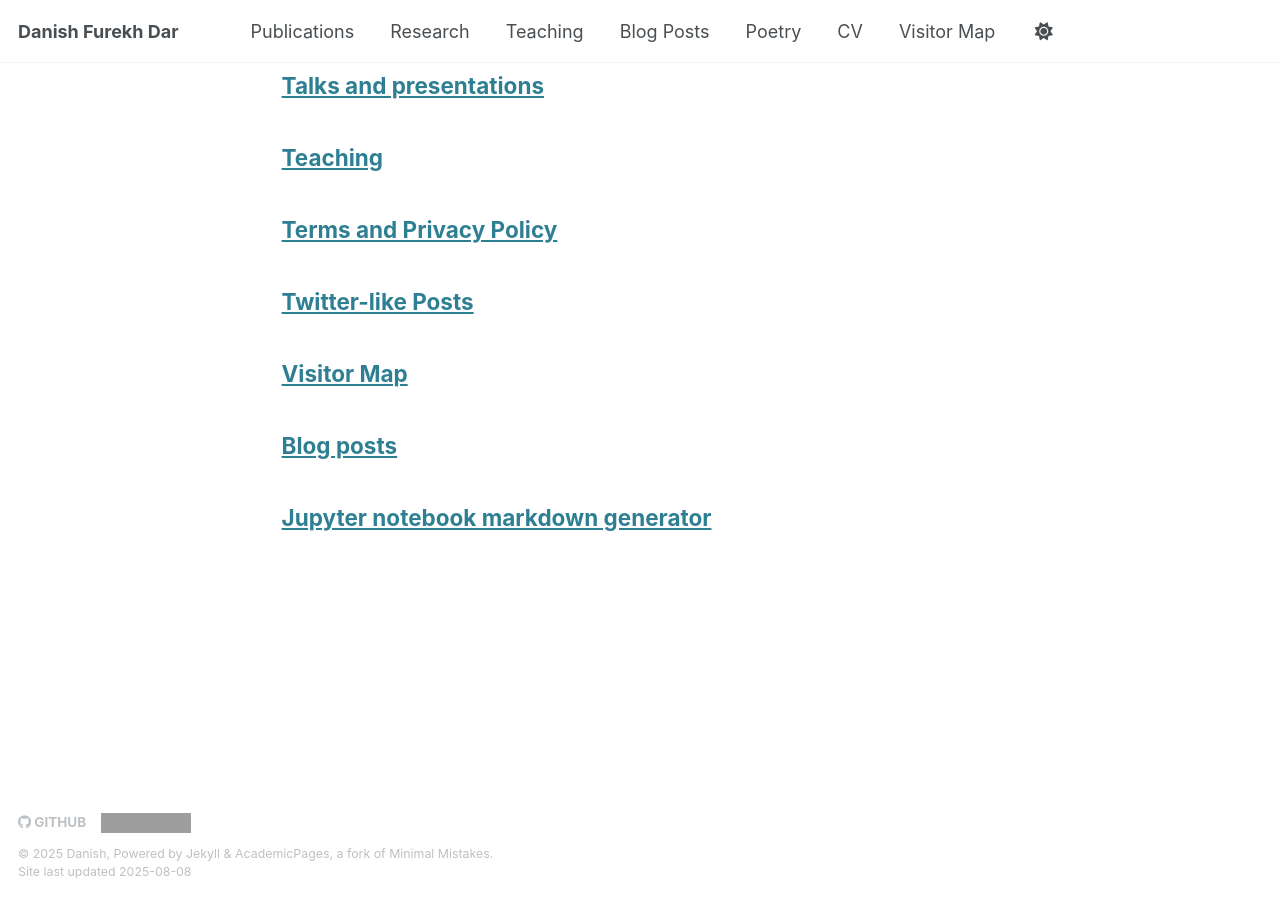
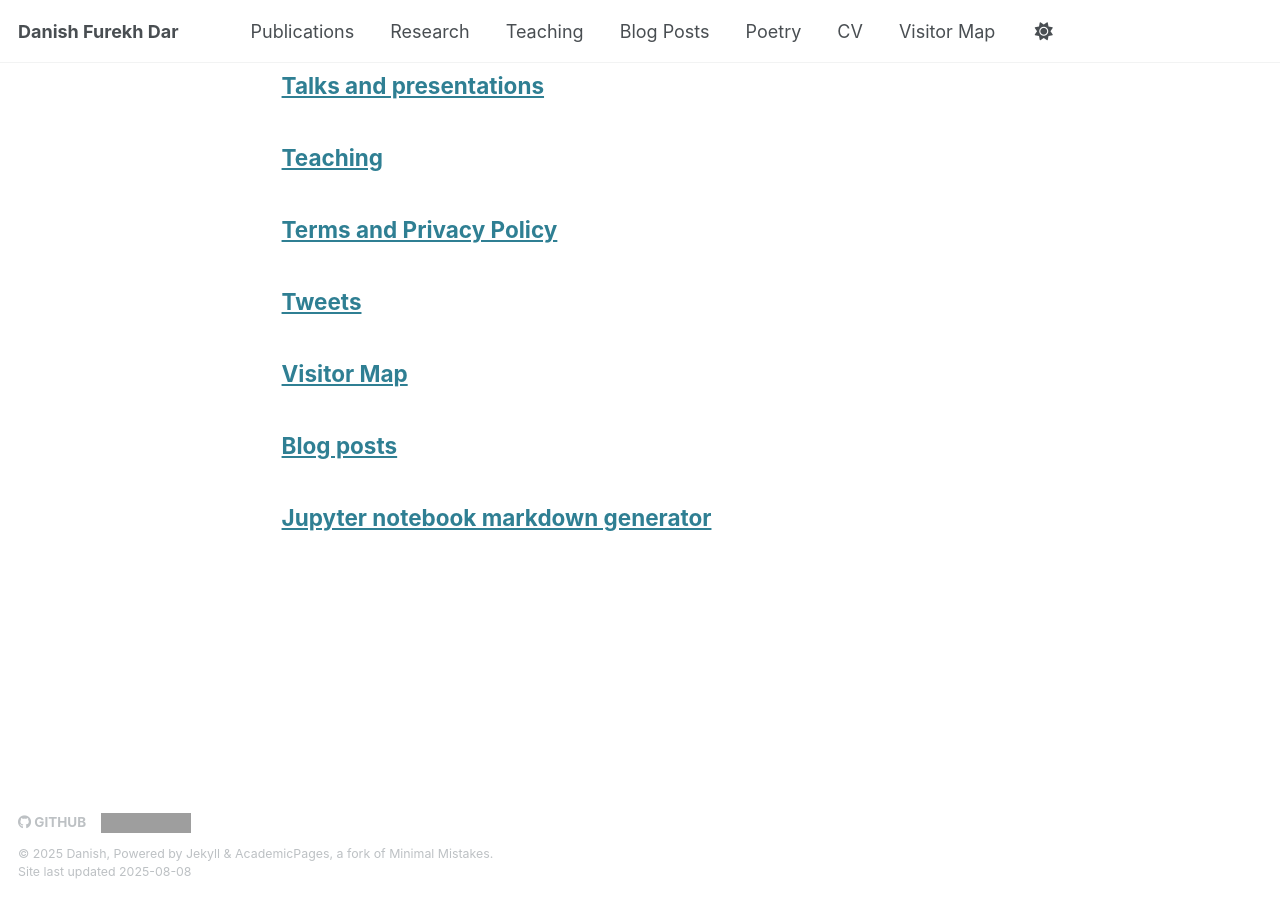
Before and after one commit to danishfurekhdar/danishfurekhdar.github.io, a Jekyll site: the page built from _pages/page-archive.html, in a window 1280 px wide and 900 px high, scrolled down 1396 px. Built offline with Jekyll 4.4.1, drawn with Linux system fonts in a browser that asks for light colours; grey boxes are pictures that could not be loaded.

Commit message:
Update twitter.md

```diff
--- a/_pages/twitter.md
+++ b/_pages/twitter.md
@@ -1,6 +1,6 @@
 ---
-layout: default
-title: Twitter-like Posts
+layout: archive
+title: Tweets
 stylesheet: tweets.css
 ---
 
```
